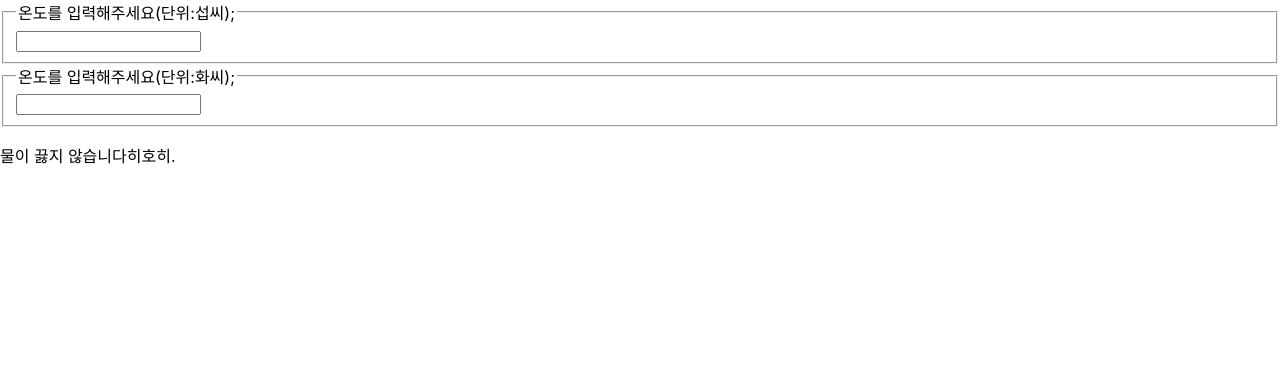
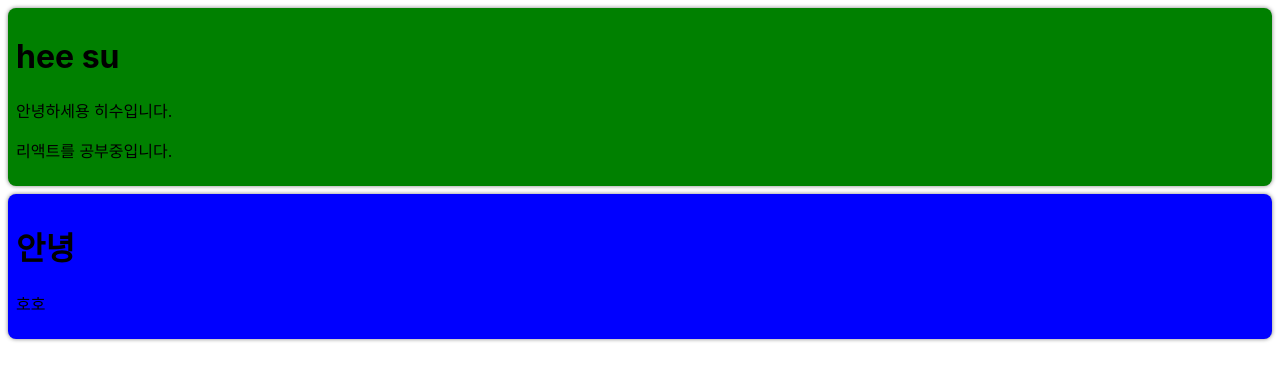
Before and after one commit to kim-heesu/firstReact, a React (Create React App) app in the folder project01/: page / in a window 1280 px wide. Shown: the top 380 px of the page. Built offline with nearby package versions, Linux system fonts and the light colour scheme.

Commit message:
Composition vs Inheritance 와 Fragment

```diff
--- /dev/null
+++ b/project01/src/chapter_13/Card.jsx
@@ -0,0 +1,22 @@
+function Card(props){
+    const {title,backgroundColor,children} = props;
+
+    return(
+        <div
+            style={{
+                margin:8,
+                padding: 8,
+                borderRadius:8,
+                boxShadow:' 0 0 4px gray',
+                backgroundColor: backgroundColor || 'white'
+            }}
+        >
+            {title && <h1>{title}</h1>}
+            {children}
+
+
+        </div>
+    )
+}
+
+export default Card;
--- /dev/null
+++ b/project01/src/chapter_13/ProfileCard.jsx
@@ -0,0 +1,24 @@
+import Card from './Card'
+import React, {Fragment} from 'react'
+
+function ProfileCard(props){
+    return(
+        <Fragment>
+            <Card title="hee su" backgroundColor="green">
+                <p>안녕하세용 히수입니다.</p>
+                <p>리액트를 공부중입니다.</p>
+            </Card>
+            <Card title="안녕" backgroundColor="blue">
+                <p>호호</p>
+            </Card>
+        </Fragment>
+
+
+    )
+}
+
+export default ProfileCard
+
+// 리액트에서틑 virtual DOM 에서 컴포넌트 변화를 감지 하기 위해 컴포넌트 내부는 DOM 트리구조 하나로 되어야 한다는 규칙이 있어서
+// return 아래에 같은 레벨의 태그들이 있으면 에러가 뜬다.
+// 그냥 div로 감싸줄 수도 있지만 위와 같이 Fragment를 임포트 한 후 사용하면 불필요한 div사용을 줄일 수 있다!
--- a/project01/src/index.js
+++ b/project01/src/index.js
@@ -17,10 +17,12 @@ import reportWebVitals from './reportWebVitals';
 
 // import SignUp from "./chapter_11/SignUp"
 
-import Calculator from './chapter_12/Calculator'
+// import Calculator from './chapter_12/Calculator'
+import ProfileCard from './chapter_13/ProfileCard';
+
 ReactDOM.render(
   <React.StrictMode>
-    <Calculator />
+    <ProfileCard />
   </React.StrictMode>,
   document.getElementById('root')
 )
```
Also changed, not shown: 1 other file (tests, documents, lock files or other folders).
